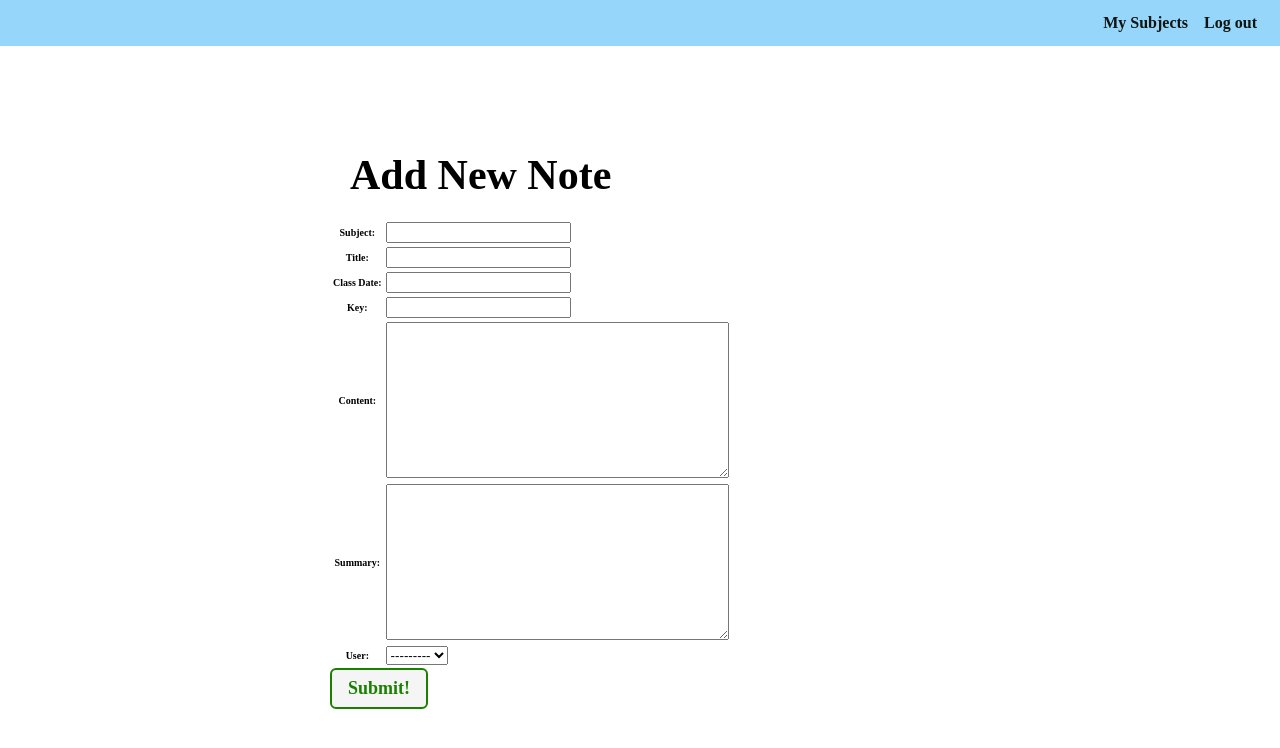
After one commit to Reizor-75/Noted, a Django app: page /notes/create/ in a window 1280 px wide. The commit adds this page. Shown: the top 748 px of the page. Run offline with Django 4.2, Linux system fonts and the light colour scheme; some web fonts are replaced.

Commit message:
create add new note url, view, and template

```diff
--- a/main_app/models.py
+++ b/main_app/models.py
@@ -6,7 +6,7 @@ from django.contrib.auth.models import User
 class Note(models.Model):
   title = models.CharField(max_length=100)
   subject = models.CharField(max_length=100)
-  date = models.DateField("Creation Date")
+  date = models.DateField("Class Date")
   key = models.CharField(max_length=100)
   content = models.TextField(max_length=1000)
   summary = models.TextField(max_length=1000)
--- /dev/null
+++ b/main_app/templates/main_app/note_form.html
@@ -0,0 +1,21 @@
+{% extends 'base.html' %}
+{% load static %}
+
+{% block head %}
+<link rel="stylesheet" type="text/css" href="{% static 'css/form.css' %}"/>
+{% endblock %}
+
+{% block content %}
+
+<div class="page-header">
+  <h1>Add New Note</h1>
+</div>
+<form action="" method="post" class="form-container">
+  {% csrf_token %}
+  <table>
+    {{ form.as_table }}
+  </table>
+  <button type="submit" class="btn submit">Submit!</button>
+</form>
+
+{% endblock %}
--- a/main_app/templates/note/detail.html
+++ b/main_app/templates/note/detail.html
@@ -12,7 +12,10 @@
 {% block content %}
 
 <section class="note-container">
-  <h1>{{ note.subject }}</h1>
+  <div class="note-header">
+    <h1>{{ note.subject }}</h1>
+    <a href="{% url 'note-index' note.subject %}">Go Back</a>
+  </div>
   <div class="note-details">
     <div class="left top">
       <h2 class="note-title">Title: {{note.title}}</h2>
--- a/main_app/templates/note/index.html
+++ b/main_app/templates/note/index.html
@@ -11,14 +11,13 @@
 
 {% block content %}
 <section class="page-header">
-  <h1>My Subjects</h1>
-  <a href="">New Note</a>
+  <h1>{{ subject }}</h1>
 </section>
 
 <section class="card-container">
   {% for note in notes %}
     <div class="card">
-      <a href="{% url 'note-detail' note.id %}">
+      <a href="{% url 'note-detail' subject note.id %}">
         <div class="card-content">
           <h2 class="card-title">{{ note.title }}</h2>
           <h2 class="card-title">{{ note.date }}</h2>
--- a/main_app/templates/subjects.html
+++ b/main_app/templates/subjects.html
@@ -12,7 +12,7 @@
 {% block content %}
 <section class="page-header">
   <h1>My Subjects</h1>
-  <a href="">New Note</a>
+  <a href="{% url 'note-create' %}">New Note</a>
 </section>
 
 <section class="card-container">
--- a/main_app/urls.py
+++ b/main_app/urls.py
@@ -5,5 +5,6 @@ urlpatterns = [
   path('', views.home, name='home'),
   path('subjects/', views.note_subjects, name='subjects'),
   path('<subject>/notes/', views.note_index, name='note-index'),
-  path('notes/<int:note_id>', views.note_detail, name='note-detail'),
+  path('<subject>/notes/<int:note_id>', views.note_detail, name='note-detail'),
+  path('notes/create/', views.NoteCreate.as_view(), name='note-create'),
 ]
--- a/main_app/views.py
+++ b/main_app/views.py
@@ -1,5 +1,6 @@
 from django.shortcuts import render
 from .models import Note
+from django.views.generic.edit import CreateView, UpdateView, DeleteView
 
 # Create your views here.
 def home(request):
@@ -11,8 +12,15 @@ def note_subjects(request):
 
 def note_index(request, subject):
   notes = Note.objects.filter(subject=subject)
-  return render(request, 'note/index.html', { 'notes': notes })
+  return render(request, 'note/index.html', {
+    'subject':subject,
+    'notes': notes })
 
-def note_detail(request, note_id):
+def note_detail(request, subject, note_id):
   note = Note.objects.get(id=note_id)
   return render(request, 'note/detail.html', { 'note': note })
+
+class NoteCreate(CreateView):
+  model = Note
+  fields = ['subject','title', 'date','key', 'content', 'summary', "user"]
+  success_url = '/subjects/'
```
